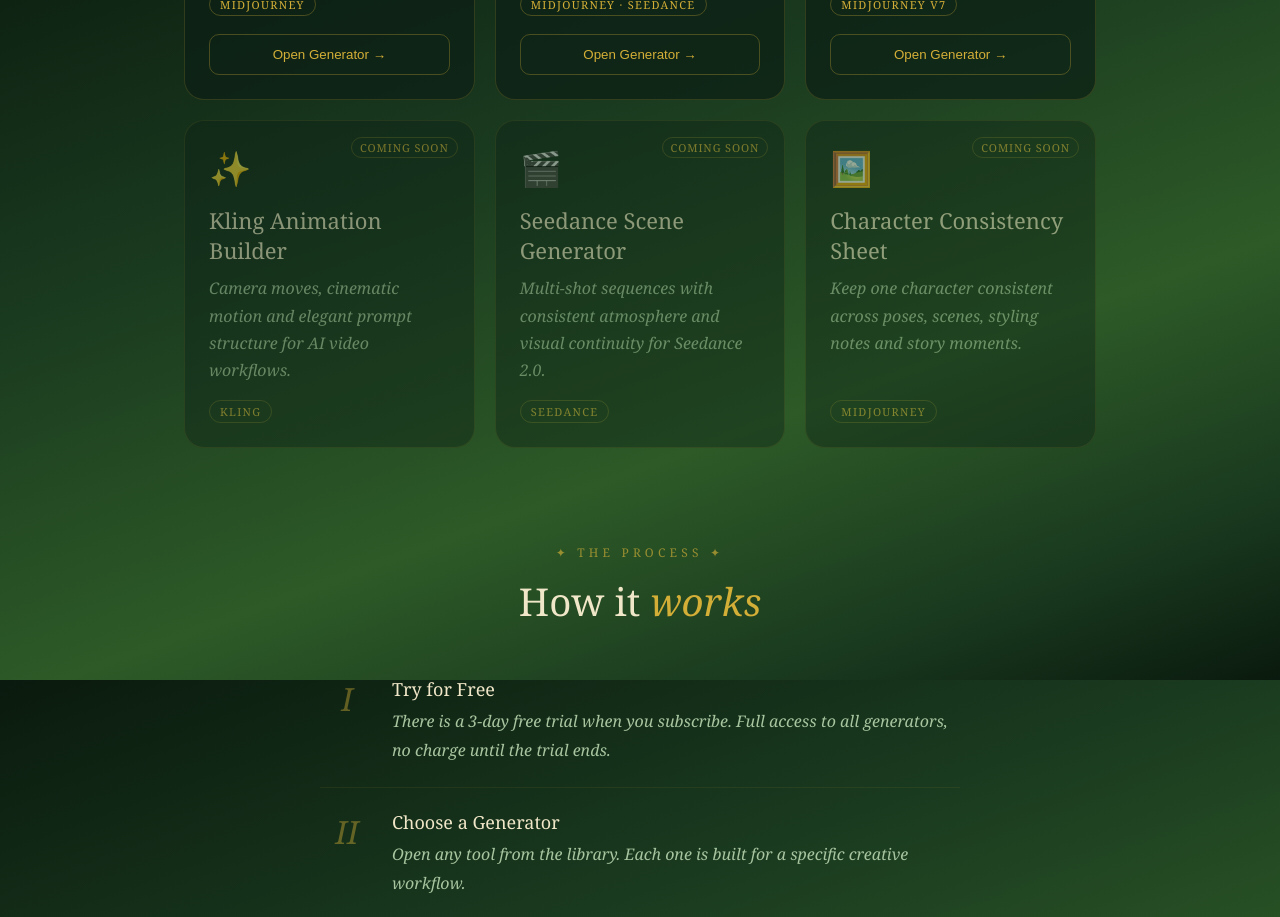
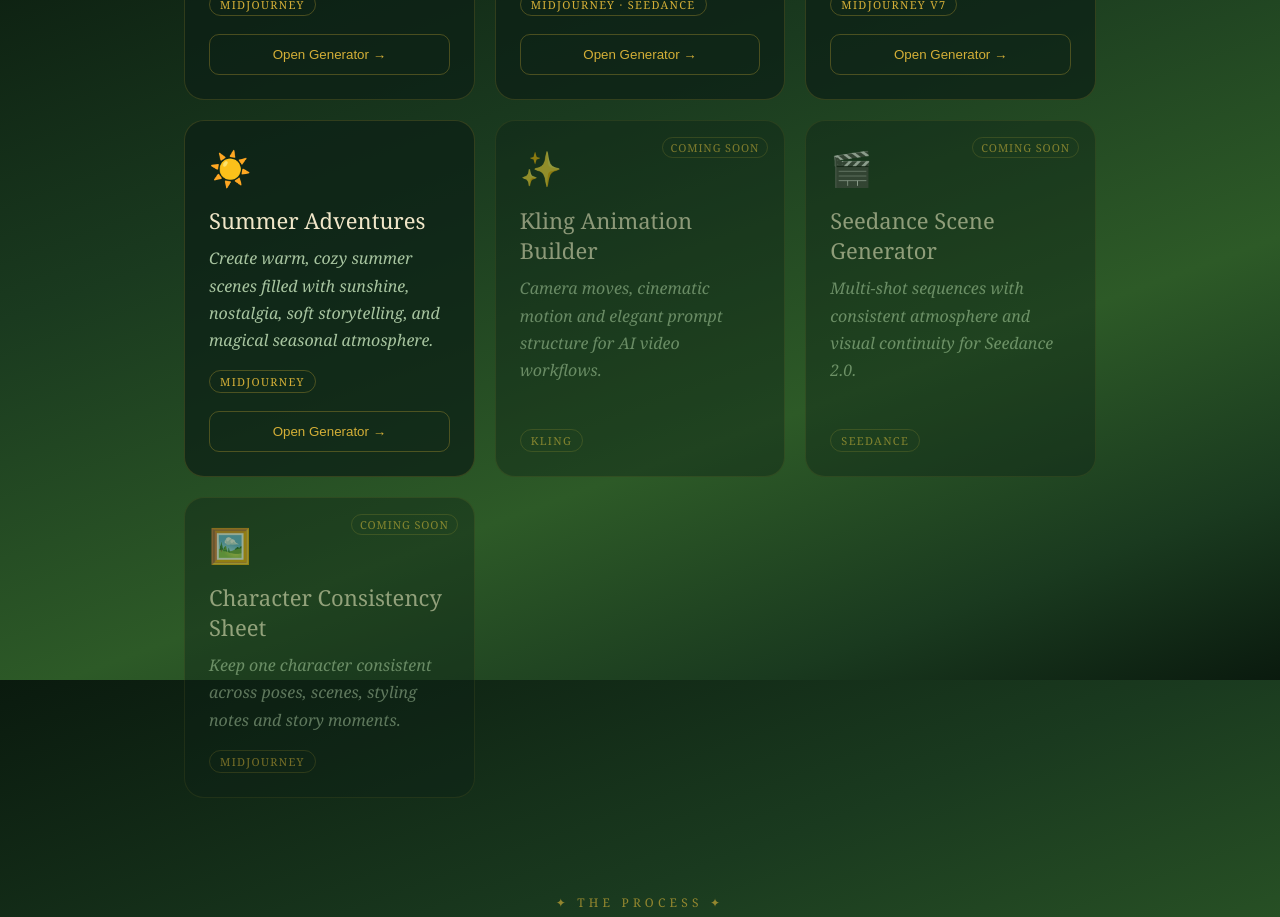
Before and after one commit to TatianaLychy/magicalstories, a Next.js app: page / in a window 1280 px wide. Shown: the part 920-1837 px from the top of the page. Built offline with nearby package versions, Linux system fonts and the light colour scheme.

Commit message:
Update page.js

```diff
--- a/app/page.js
+++ b/app/page.js
@@ -31,6 +31,16 @@
       "Create endless greeting card concepts with floral compositions, ready to paste into Midjourney v7.",
     tag: "Midjourney v7",
     file: "/Flower-Cards-Generator.html",
+    active: true,
+  },
+  {
+    key: "summer-adventures",
+    icon: "☀️",
+    title: "Summer Adventures",
+    description:
+      "Create warm, cozy summer scenes filled with sunshine, nostalgia, soft storytelling, and magical seasonal atmosphere.",
+    tag: "Midjourney",
+    file: "/ai-summer-adventures.html",
     active: true,
   },
   {
```
